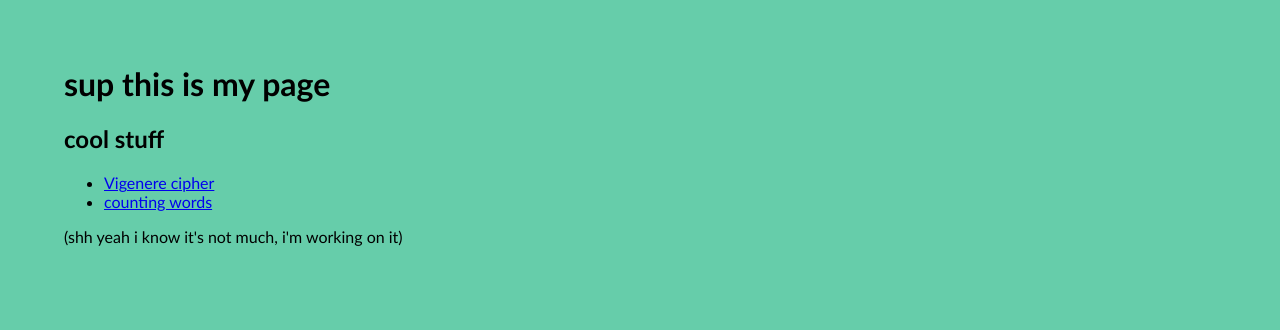
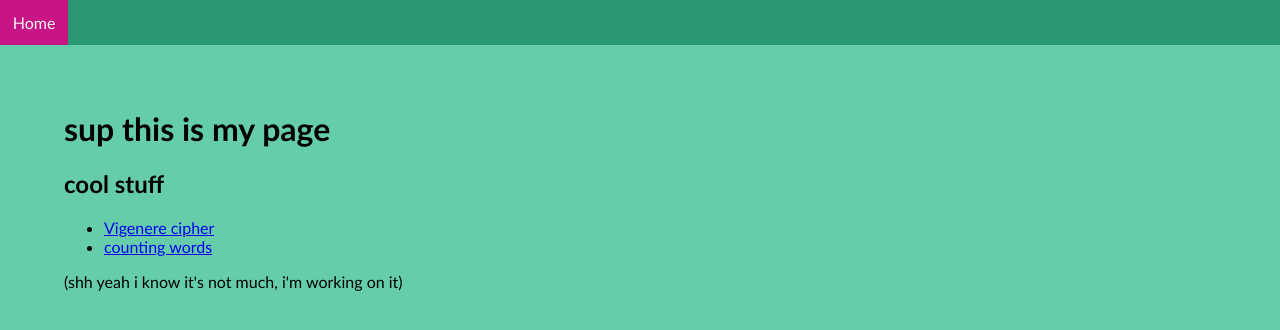
Before and after one commit to daytrick/daytrick.github.io, a plain HTML site: page index.html in a window 1280 px wide. Drawn offline with Linux system fonts and the light colour scheme.

Commit message:
Added top navigation bar

```diff
--- a/index.html
+++ b/index.html
@@ -12,15 +12,16 @@
     <meta name="theme-color" content="#ff0000">
 </head>
 <body>
-    <h1>sup this is my page</h1>
-    <div>
+    <div class="topnav">
+        <a href="./index.html">Home</a>
+    </div>
+    <div class="content">
+        <h1>sup this is my page</h1>
         <h2>cool stuff</h2>
         <ul>
             <li><a href="./codes/vigenere.html">Vigenere cipher</a></li>
             <li><a href="./counter/counting_words.html">counting words</a></li>
         </ul>
-    </div>
-    <div>
         <p>(shh yeah i know it's not much, i'm working on it)</p>
     </div>
 </body>
--- a/style.css
+++ b/style.css
@@ -3,6 +3,31 @@ body {
     background-color: mediumaquamarine;
     font-family: 'Gill Sans', 'Gill Sans MT', Calibri, 'Trebuchet MS', sans-serif;
     overflow-x: hidden;
+    margin: 0;
+}
+
+/* How to have a top navigation bar from: https://www.w3schools.com/howto/howto_js_topnav.asp */
+div.topnav {
+    overflow: hidden;
+    background-color: rgb(43, 152, 116);
+}
+
+div.topnav a {
+    float: left;
+    text-align: center;
+    padding: 1%;
+    font-size: 16px;
+    color: whitesmoke;
+    text-decoration: none;
+}
+
+div.topnav a:hover {
+    background-color: mediumvioletred;
+    color: whitesmoke;
+    text-decoration: none;
+}
+
+div.content {
     margin: 5%;
 }
 
```
Also changed, not shown: codes/vigenere.html (+5 -0 lines), counter/counting_words.html (+5 -0 lines).
